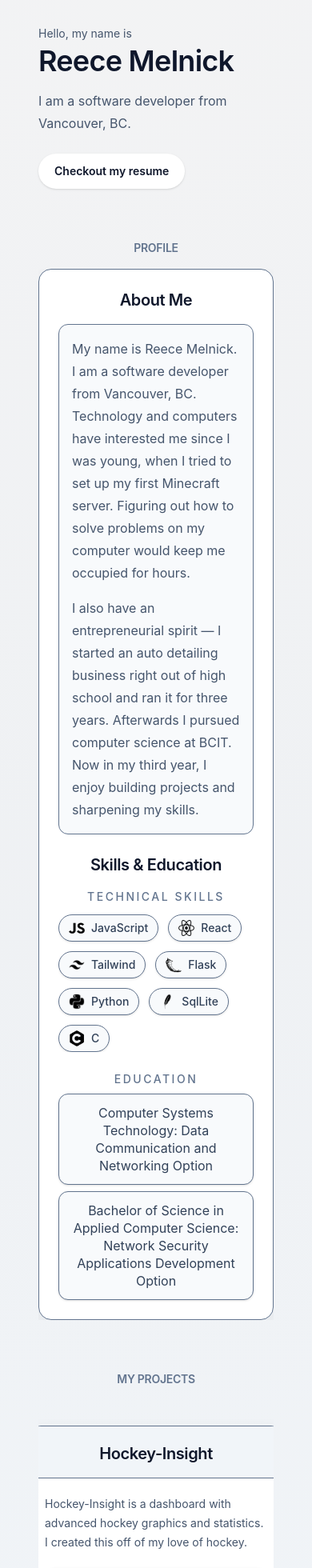
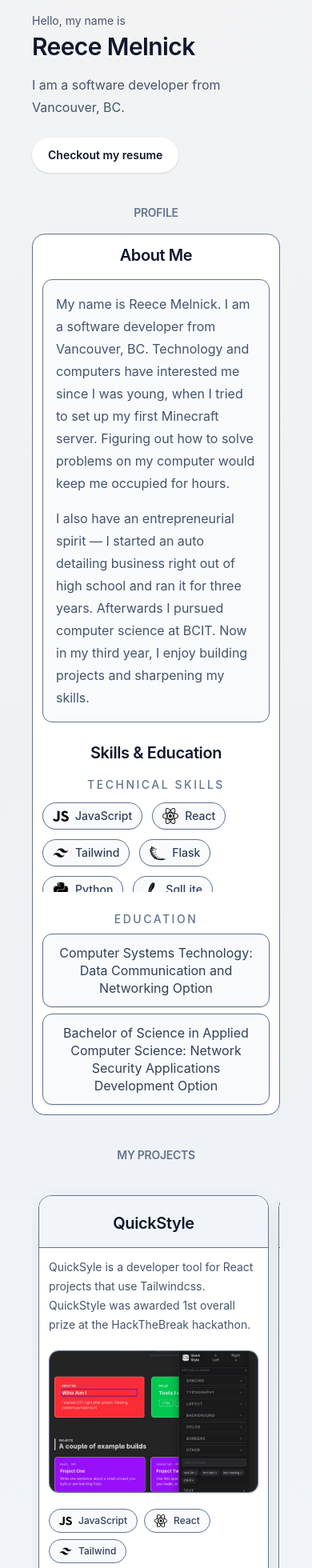
Before and after one commit to reecemelnick/reecemelnick, a React (Vite) app: page / in a window 390 px wide. Shown: the part 40-2000 px from the top of the page at 80% size. Built offline with nearby package versions, Linux system fonts and the light colour scheme.

Commit message:
phone size fits better

```diff
--- a/src/App.jsx
+++ b/src/App.jsx
@@ -7,11 +7,11 @@ function App() {
 
   return (
     <>
-      <div className='min-h-screen overflow-x-hidden px-4 py-10 text-slate-900 sm:px-6 lg:px-8'>
-        <div className='mx-auto flex w-full max-w-6xl flex-col gap-16'>
+      <div className='min-h-screen overflow-x-hidden px-2 py-6 text-slate-900 sm:px-6 sm:py-10 lg:px-8'>
+        <div className='mx-auto flex w-full max-w-6xl flex-col gap-10 sm:gap-16'>
           <header className='max-w-3xl text-left'>
             <p className='text-sm text-slate-600'>Hello, my name is</p>
-            <h1 className="mt-1 text-4xl font-semibold tracking-tight text-slate-900 sm:text-5xl">
+            <h1 className="mt-1 text-3xl font-semibold tracking-tight text-slate-900 sm:text-5xl">
               Reece Melnick
             </h1>
             <p className='mt-4 max-w-2xl text-base leading-7 text-slate-600'>
@@ -21,7 +21,7 @@ function App() {
               href={resume_reece_melnick}
               target="_blank"
               rel="noopener noreferrer"
-              className='mt-6 inline-flex items-center rounded-full bg-white px-5 py-3 text-sm font-semibold text-white shadow-sm transition-colors hover:bg-indigo-600'
+              className='mt-6 inline-flex items-center justify-center rounded-full bg-white px-5 py-3 text-sm font-semibold text-white shadow-sm transition-colors hover:bg-indigo-600 sm:w-auto'
             >
               Checkout my resume
             </a>
--- a/src/components/Carousel.jsx
+++ b/src/components/Carousel.jsx
@@ -29,20 +29,20 @@ export default function Carousel() {
 
       <div
         ref={scrollRef}
-        className="flex flex-nowrap mt-6 gap-6 overflow-x-auto no-scrollbar snap-x py-2"
+        className="flex flex-nowrap mt-4 sm:mt-6 gap-3 sm:gap-6 overflow-x-auto no-scrollbar snap-x snap-mandatory py-2 px-2 sm:px-0"
       >
 
         {projects.map((project, index) => (
-          <div key={index} className="snap-center">
+          <div key={index} className="snap-center w-[18rem] max-w-[calc(100vw-2rem)] sm:w-auto shrink-0">
             <ProjectCard project={project} />
           </div>
         ))}
 
       </div>
 
-      <div className="flex gap-3 mb-6 justify-center mt-6">
-        <button onClick={() => scroll('left')} className="rounded-full border border-slate-500 bg-white px-4 py-2 text-slate-700 shadow-sm transition-colors hover:bg-slate-50">←</button>
-        <button onClick={() => scroll('right')} className="rounded-full border border-slate-500 bg-white px-4 py-2 text-slate-700 shadow-sm transition-colors hover:bg-slate-50">→</button>
+      <div className="flex gap-3 mb-4 sm:mb-6 justify-center mt-5 sm:mt-6">
+        <button onClick={() => scroll('left')} className="rounded-full border border-slate-500 bg-white px-5 py-2.5 text-slate-700 shadow-sm transition-colors hover:bg-slate-50">←</button>
+        <button onClick={() => scroll('right')} className="rounded-full border border-slate-500 bg-white px-5 py-2.5 text-slate-700 shadow-sm transition-colors hover:bg-slate-50">→</button>
       </div>
 
     </div>
--- a/src/components/ProfileCard.jsx
+++ b/src/components/ProfileCard.jsx
@@ -7,7 +7,7 @@ import { education } from '../data/data';
 export default function ProfileCard() {
 
   return (
-    <section className="w-full mx-auto rounded-2xl border border-slate-500 bg-white p-6 shadow-[0_10px_30px_rgba(15,23,42,0.06)] md:p-8">
+    <section className="w-full mx-auto rounded-2xl border border-slate-500 bg-white p-3 shadow-[0_10px_30px_rgba(15,23,42,0.06)] sm:p-6 md:p-8">
       <div className="grid grid-cols-1 md:grid-cols-2 gap-6 md:auto-rows-fr">
         <div className="flex flex-col h-full">
           <h3 className="mb-4 text-xl font-semibold text-slate-900">About Me</h3>
@@ -19,7 +19,7 @@ export default function ProfileCard() {
 
           <div className="mb-6 flex flex-col flex-1 min-h-0">
             <p className="mb-3 text-sm font-medium uppercase tracking-[0.18em] text-slate-500">Technical Skills</p>
-            <div className="flex flex-wrap content-start gap-3 overflow-y-auto pr-1 flex-1 min-h-0">
+            <div className="flex flex-wrap content-start gap-3 overflow-y-auto pr-1 max-h-28 sm:max-h-40 md:max-h-none md:flex-1 md:min-h-0">
               {tools.map((skill, index) => (
                 <SkillCard skill={skill} key={index} />
               ))}
--- a/src/components/ProjectCard.jsx
+++ b/src/components/ProjectCard.jsx
@@ -1,19 +1,19 @@
 export default function ProjectCard({project}) {
 
   return (
-    <article className="w-[20rem] sm:w-[24rem] md:w-[28rem] h-full overflow-hidden rounded-2xl border border-slate-500 bg-white shadow-[0_10px_30px_rgba(15,23,42,0.06)] transition-transform duration-200 hover:-translate-y-1 hover:shadow-lg">
-      <div className="border-b border-slate-500 bg-slate-100 px-5 py-4">
+    <article className="w-full sm:w-[24rem] md:w-[28rem] h-full overflow-hidden rounded-2xl border border-slate-500 bg-white shadow-[0_10px_30px_rgba(15,23,42,0.06)] transition-transform duration-200 hover:-translate-y-1 hover:shadow-lg">
+      <div className="border-b border-slate-500 bg-slate-100 px-4 py-4 sm:px-5">
         <h2 className="mt-1 text-xl font-semibold text-slate-900">{project.name}</h2>
       </div>
 
-      <div className="p-5">
+      <div className="p-3 sm:p-5">
         <p className="text-sm leading-6 text-slate-600 text-left">
           {project.description}
         </p>
 
         {project.image ? (
           <div className="mt-5 overflow-hidden rounded-xl border border-slate-500 bg-slate-50 shadow-sm">
-            <img className="h-56 w-full object-cover object-center" src={project.image} alt={project.name} />
+            <img className="h-44 sm:h-56 w-full object-cover object-center" src={project.image} alt={project.name} />
           </div>
         ) : null}
 
```
